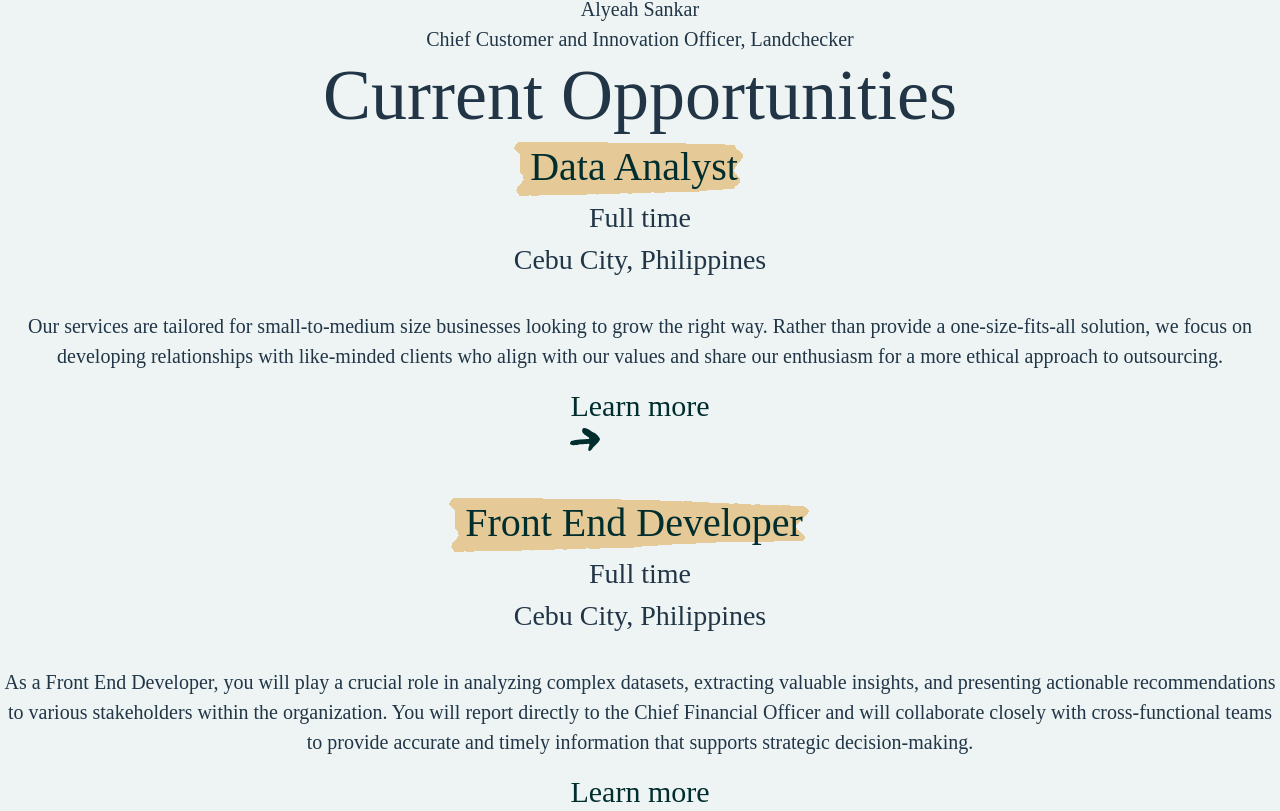
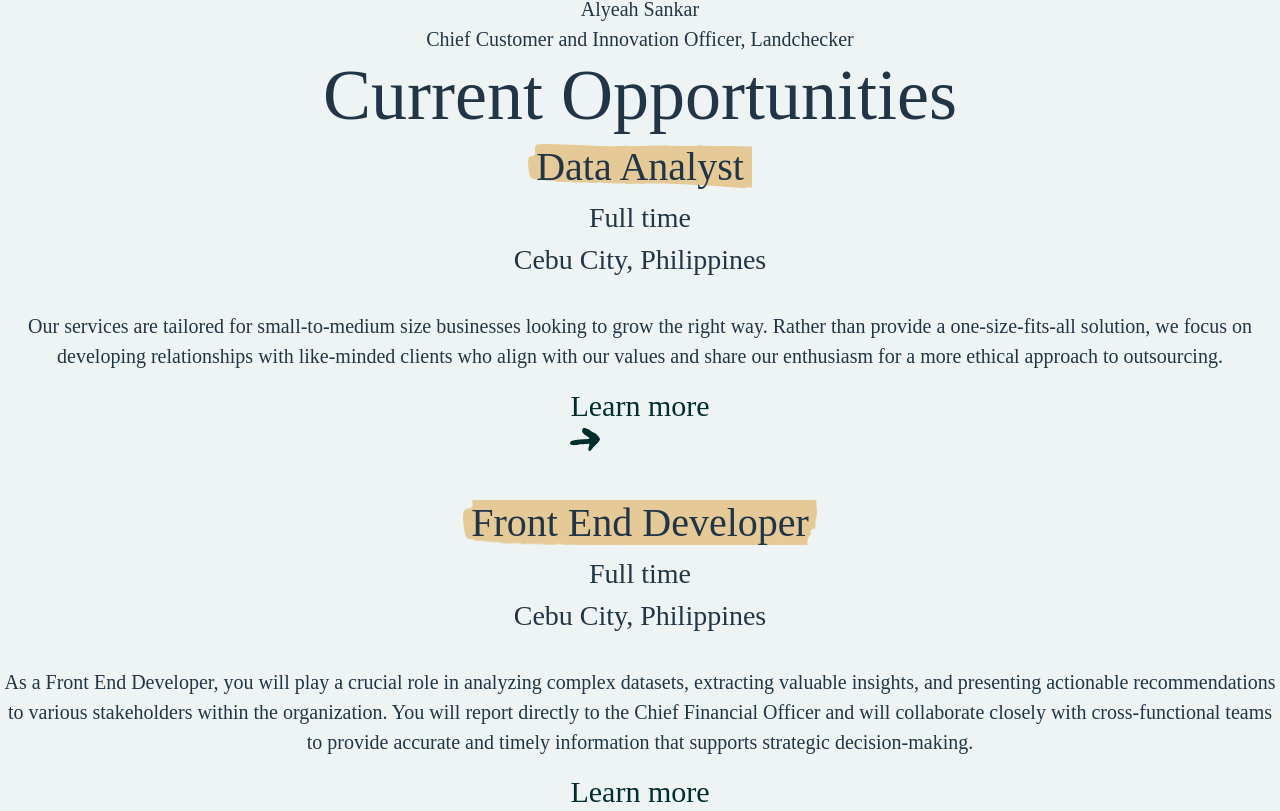
Before and after one commit to rippler7/apteum, a React (Vite) app: page /careers in a window 1280 px wide. Shown: the part 2229-3040 px from the top of the page. Built offline with nearby package versions, Linux system fonts and the light colour scheme; a web font is replaced by a local one.

Commit message:
[WEB-60] quick fixes

```diff
--- a/src/pages/Careers.tsx
+++ b/src/pages/Careers.tsx
@@ -60,7 +60,7 @@ function Careers() {
                     {
                         joblist && joblist.map((job) =>
                             <div key={job.id} className='mb-10 lg:mb-5'>
-                                <h3><span className="realistic-marker-highlight">{job.title}</span></h3>
+                                <h3 className="text-highlight">{job.title}</h3>
                                 <h4>{job.type}</h4>
                                 <h4>{job.city}, {job.country}</h4>
                                 <br />
--- a/src/pages/Faq.tsx
+++ b/src/pages/Faq.tsx
@@ -39,7 +39,7 @@ function Faq() {
                                                 leaveFrom="transform scale-100 opacity-100"
                                                 leaveTo="transform scale-95 opacity-0"
                                             >
-                                                <Disclosure.Panel className="px-4 text-left pb-2 pt-4 text-gray-700 mb-2">
+                                                <Disclosure.Panel className="px-4 text-left pb-2 pt-4 mb-2">
                                                     <h5><span className='text-2xl'>{qa.ans}</span></h5>
                                                 </Disclosure.Panel>
                                             </Transition>
```
